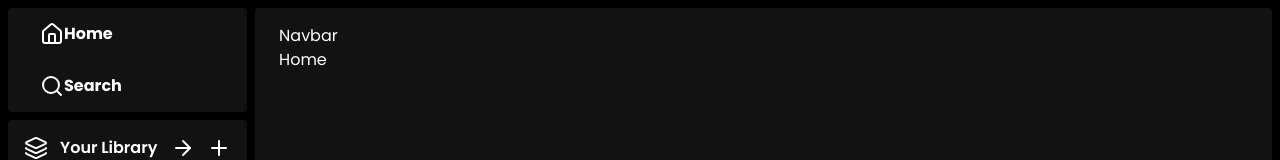
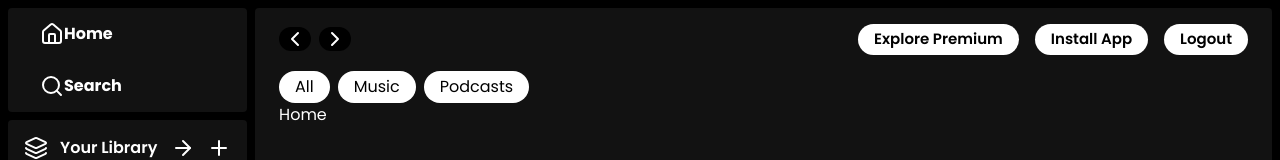
Before and after one commit to Muheebbashir/Atmos, a React app in the folder frontend/: page / in a window 1280 px wide. Shown: the top 160 px of the page. Built offline with nearby package versions, Linux system fonts and the light colour scheme; the HTML template or start-up script is replaced by a standard one; a web font is replaced by a local one.

Commit message:
feat(Navbar): implement navigation bar with routing and action buttons

```diff
--- a/frontend/src/components/Navbar.tsx
+++ b/frontend/src/components/Navbar.tsx
@@ -1,8 +1,30 @@
+import { useNavigate } from "react-router-dom"
+import {  ChevronRight, ChevronLeft } from "lucide-react"
 
 
 function Navbar() {
+  const navigate=useNavigate();
   return (
-    <div>Navbar</div>
+    <>
+    <div className="w-full flex justify-between items-center font-semibold ">
+      <div className="flex items-center gap-2">
+        <ChevronLeft className="bg-black rounded-2xl cursor-pointer w-8  " onClick={()=>navigate(-1)} />
+          <ChevronRight className="bg-black rounded-2xl cursor-pointer w-8  " onClick={()=>navigate(+1)} />
+
+      </div>
+      <div className="flex items-center gap-4">
+        <p className="px-4 py-1 cursor-pointer bg-white text-black text-[15px] rounded-full hidden md:block">Explore Premium</p>
+        <p className="px-4 py-1 cursor-pointer bg-white text-black text-[15px] rounded-full hidden md:block">Install App</p>
+        <p className="px-4 py-1 cursor-pointer bg-white text-black text-[15px] rounded-full">Logout</p>
+      </div>
+    </div>
+    <div className="flex items-center gap-2 mt-4">
+      <p className="bg-white text-black px-4 py-1 rounded-2xl cursor-pointer">All</p>
+      <p className="bg-white text-black px-4 py-1 rounded-2xl cursor-pointer hidden md:block">Music</p>
+      <p className="bg-white text-black px-4 py-1 rounded-2xl cursor-pointer hidden md:block">Podcasts</p>
+      <p className="bg-white text-black px-4 py-1 rounded-2xl cursor-pointer md:hidden" onClick={()=>navigate("/playlist")}>PlayList</p>
+    </div>
+    </>
   )
 }
 
```
